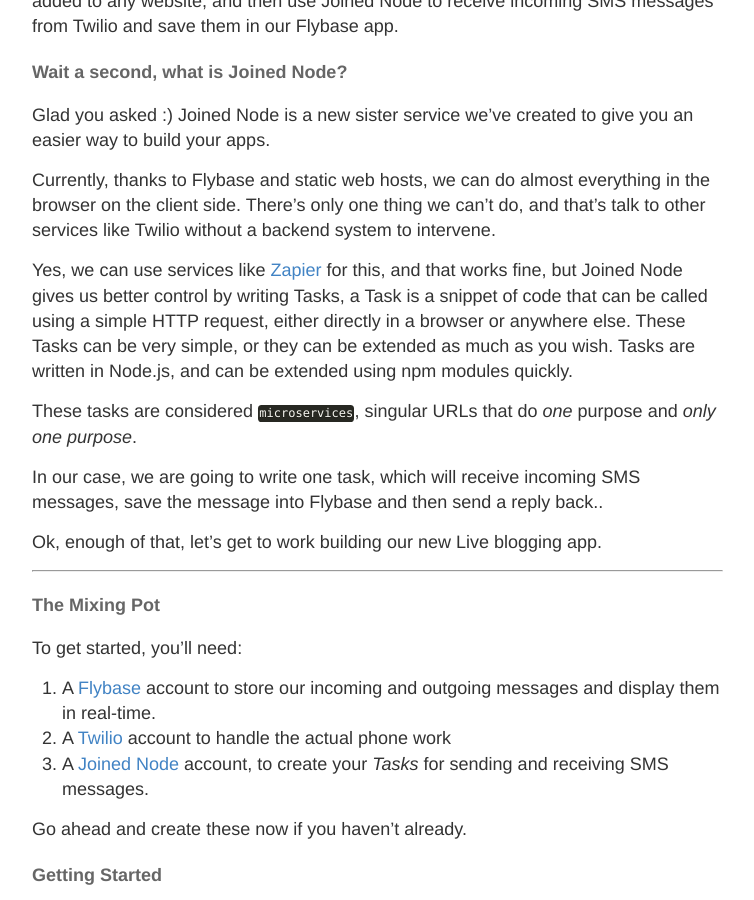
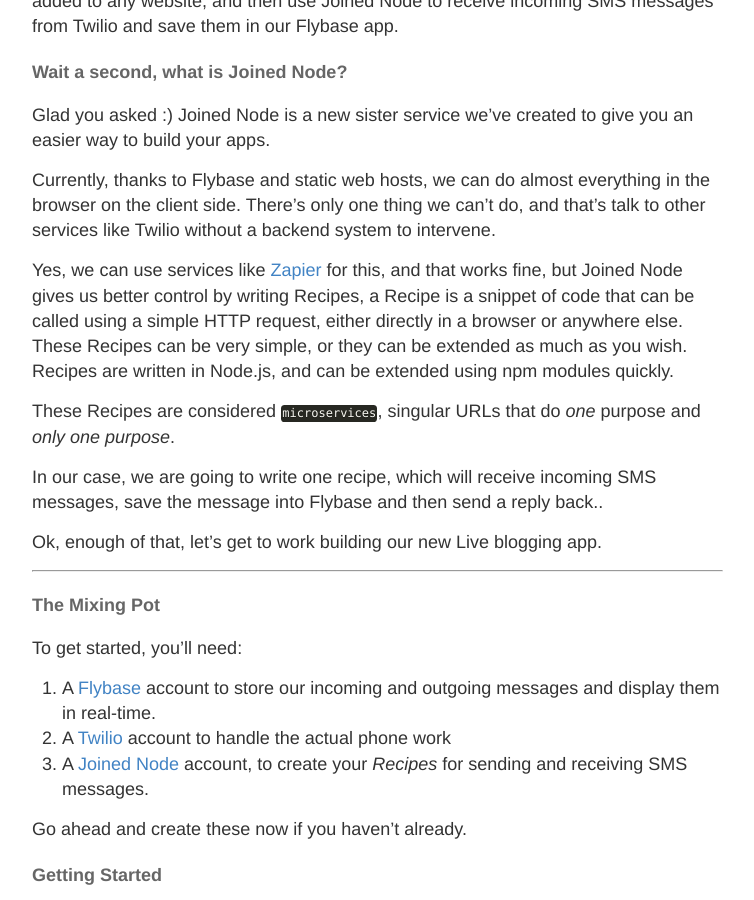
Before and after one commit to flybaseio/flybaseio.github.io, a Jekyll site: the page built from _posts/2015-12-18-live-blogging-twilio-flybase-joined-node.md, in a window 1280 px wide and 900 px high, scrolled down 457 px. Shown: the whole window, without its empty margins (248-1002 px from the left). Built offline with Jekyll 4.4.1, drawn with Linux system fonts in a browser that asks for light colours; nearby versions of some CDN libraries; Markdown is read by kramdown in place of the engine named in the settings; some of the changed text lies outside the part shown.

Commit message:
Update 2015-12-18-live-blogging-twilio-flybase-joined-node.md

````diff
--- a/_posts/2015-12-18-live-blogging-twilio-flybase-joined-node.md
+++ b/_posts/2015-12-18-live-blogging-twilio-flybase-joined-node.md
@@ -19,11 +19,11 @@ Glad you asked :) Joined Node is a new sister service we've created to give you
 
 Currently, thanks to Flybase and static web hosts, we can do almost everything in the browser on the client side. There's only one thing we can't do, and that's talk to other services like Twilio without a backend system to intervene.
 
-Yes, we can use services like [Zapier](http://zapier.com) for this, and that works fine, but Joined Node gives us better control by writing Tasks, a Task is a snippet of code that can be called using a simple HTTP request, either directly in a browser or anywhere else. These Tasks can be very simple, or they can be extended as much as you wish.  Tasks are written in Node.js, and can be extended using npm modules quickly.
+Yes, we can use services like [Zapier](http://zapier.com) for this, and that works fine, but Joined Node gives us better control by writing Recipes, a Recipe is a snippet of code that can be called using a simple HTTP request, either directly in a browser or anywhere else. These Recipes can be very simple, or they can be extended as much as you wish.  Recipes are written in Node.js, and can be extended using npm modules quickly.
 
-These tasks are considered `microservices`, singular URLs that do _one_ purpose and _only one purpose_.
+These Recipes are considered `microservices`, singular URLs that do _one_ purpose and _only one purpose_.
 
-In our case, we are going to write one task, which will receive incoming SMS messages, save the message into Flybase and then send a reply back..
+In our case, we are going to write one recipe, which will receive incoming SMS messages, save the message into Flybase and then send a reply back..
 
 Ok, enough of that, let's get to work building our new Live blogging app.
 
@@ -35,7 +35,7 @@ To get started, you'll need:
 
 1. A [Flybase](https://app.flybase.io/signup) account to store our incoming and outgoing messages and display them in real-time.
 2. A [Twilio](http://twilio.com) account to handle the actual phone work
-3. A [Joined Node](https://joinednode.com) account, to create your _Tasks_ for sending and receiving SMS messages.
+3. A [Joined Node](https://joinednode.com) account, to create your _Recipes_ for sending and receiving SMS messages.
 
 Go ahead and create these now if you haven't already.
 
@@ -90,19 +90,19 @@ First, let's build our widget to display posts as they come in:
 
 This may look like our previous widget, that's because this side of things are pretty straight forward.
 
-Now we want to create our Task in our Joined Node account.
+Now we want to create our Recipe in our Joined Node account.
 
-#### Create your Joined Node Task
+#### Create your Joined Node Recipe
 
-Go to your Joined Node account and click `Create New Task`.
+Go to your Joined Node account and click `Create New Recipe`.
 
-There are three types of [programming models](http://joinednode.com/docs/model) you can use for your tasks:
+There are three types of [programming models](http://joinednode.com/docs/model) you can use for your recipes:
 
 1. Callback only for returning a callback containing data
-2. Context and Callback for passing variables into your task and return a callback containing data
+2. Context and Callback for passing variables into your recipe and return a callback containing data
 3. Full HTTP control, which is the most flexible programming model allows you to take full control over the HTTP request and response.
 
-For this task, we are going with the third model:
+For this recipe, we are going with the third model:
 
 ```javascript
 var flybase = require('flybase');
@@ -158,13 +158,13 @@ module.exports = function (context, req, res) {
 }
 ```
 
-This task will read the incoming SMS message and store inside a flybase app, in a collection called `posts`. Collections are similar to tables in databases.
+This recipe will read the incoming SMS message and store inside a flybase app, in a collection called `posts`. Collections are similar to tables in databases.
 
 Any variables that passed as either `GET` or `POST` are made available via `context.data`.
 
-Finally, you may notice we make a couple checks for `context.env` variables as well. These are `encrypted environment variables` which are stored securely and only decrypted during Task execution or when you are editing your task.
+Finally, you may notice we make a couple checks for `context.env` variables as well. These are `encrypted environment variables` which are stored securely and only decrypted during Recipe execution or when you are editing your recipe.
 
-In the dashboard, when you enter a new task, you will see a section for `encrypted environment variables`, create two new keys:
+In the dashboard, when you enter a new Recipe, you will see a section for `encrypted environment variables`, create two new keys:
 
 1. `flybase_appname` and save the name of your flybase app
 2. `flybase_apikey` and enter your flybase api key
@@ -172,10 +172,10 @@ In the dashboard, when you enter a new task, you will see a section for `encrypt
 When you hit `Save`, you will get a unique URL like this:
 
 ```javascript
-https://api.joinednode.com/run/my-container-id/my-task-slug-1234
+https://api.joinednode.com/run/my-container-id/my-recipe-slug-1234
 ```
 
-Now that we've created our task, we need to tell Twilio to use this messaging url as our Message Request URL:
+Now that we've created our recipe, we need to tell Twilio to use this messaging url as our Message Request URL:
 
 <img src="http://blog.datamcfly.com/images/posts/dashboard.png" alt="">
 
````
